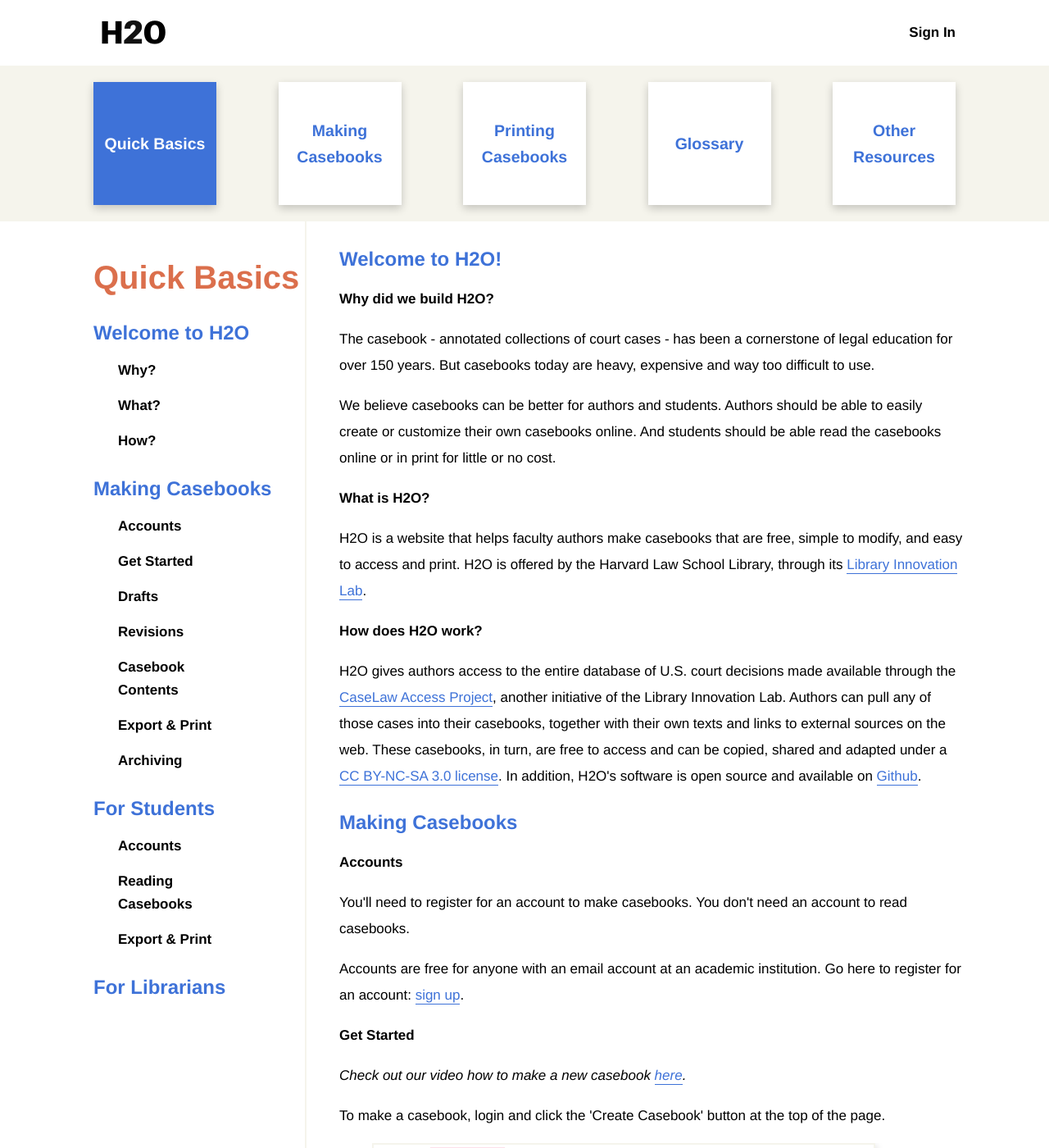
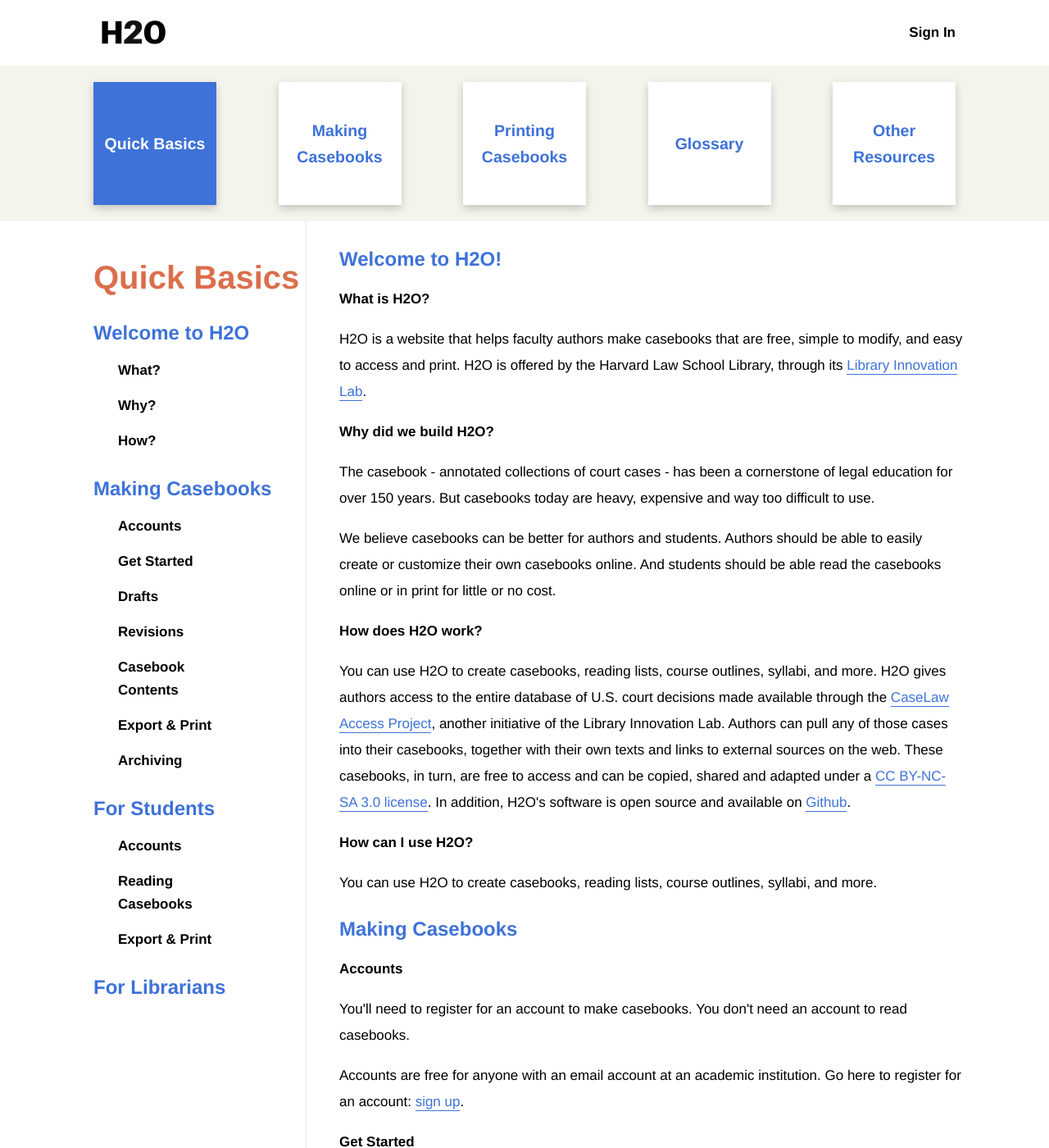
Before and after one commit to harvard-lil/h2o-static, a Jekyll site: the page built from app/index.html, in a window 1280 px wide and 1400 px high. Shown: the whole window at 82% size. Built offline with Jekyll 4.4.1, drawn with Linux system fonts in a browser that asks for light colours; some of the changed text lies outside the part shown.

Commit message:
Updates - Quick Basics
Updates:
- Reorder questions / navigation to place "What is H2O?" first.
- Highlight use cases, included in "How does H2O work?" to add "You can use H2O to create casebooks, reading lists, course outlines, syllabi, and more."
- Link and capitalize word "contracts", swap out full url: “Here's an example of a casebook, for contracts: https://opencasebook.org/casebooks/25965-contracts/.”
- Remove brackets: "[View Archived Casebooks]" link on the upper right-hand side of your dashboard."

```diff
--- a/app/index.html
+++ b/app/index.html
@@ -16,8 +16,8 @@ sharing-image: images/h2o-logo.svg
         <li ><a href="#welcome">Welcome to H2O</a></li>
         <li>
             <ul class="toc-level-2">
+            <li><a href="#what">What?</a></li>
             <li><a href="#why">Why?</a></li>
-            <li><a href="#what">What?</a></li>
             <li><a href="#how">How?</a></li>
         </ul>
         </li>
@@ -49,15 +49,18 @@ sharing-image: images/h2o-logo.svg
 
     <h2 id="welcome">Welcome to H2O!</h2>
 
+    <h3 id="what">What is H2O?</h3>
+    <p>H2O is a website that helps faculty authors make casebooks that are free, simple to modify, and easy to access and print. H2O is offered by the Harvard Law School Library, through its <a href="https://lil.law.harvard.edu" target="_blank">Library Innovation Lab</a>.</p>
+
     <h3 id="why">Why did we build H2O?</h3>
     <p>The casebook - annotated collections of court cases - has been a cornerstone of legal education for over 150 years. But casebooks today are heavy, expensive and way too difficult to use.</p>
     <p>We believe casebooks can be better for authors and students. Authors should be able to easily create or customize their own casebooks online. And students should be able read the casebooks online or in print for little or no cost.</p>
 
-    <h3 id="what">What is H2O?</h3>
-    <p>H2O is a website that helps faculty authors make casebooks that are free, simple to modify, and easy to access and print. H2O is offered by the Harvard Law School Library, through its <a href="https://lil.law.harvard.edu" target="_blank">Library Innovation Lab</a>.</p>
+    <h3 id="how">How does H2O work?</h3>
+    <p>You can use H2O to create casebooks, reading lists, course outlines, syllabi, and more. H2O gives authors access to the entire database of U.S. court decisions made available through the <a href="https://case.law" target="_blank">CaseLaw Access Project</a>, another initiative of the Library Innovation Lab. Authors can pull any of those cases into their casebooks, together with their own texts and links to external sources on the web. These casebooks, in turn, are free to access and can be copied, shared and adapted under a <a href="https://creativecommons.org/licenses/by-nc-sa/3.0/" target="_blank">CC BY-NC-SA 3.0 license</a>. In addition, H2O's software is open source and available on <a href="https://github.com/harvard-lil/h2o" target="_blank">Github</a>. </p>
 
-    <h3 id="how">How does H2O work?</h3>
-    <p>H2O gives authors access to the entire database of U.S. court decisions made available through the <a href="https://case.law" target="_blank">CaseLaw Access Project</a>, another initiative of the Library Innovation Lab. Authors can pull any of those cases into their casebooks, together with their own texts and links to external sources on the web. These casebooks, in turn, are free to access and can be copied, shared and adapted under a <a href="https://creativecommons.org/licenses/by-nc-sa/3.0/" target="_blank">CC BY-NC-SA 3.0 license</a>. In addition, H2O's software is open source and available on <a href="https://github.com/harvard-lil/h2o" target="_blank">Github</a>. </p>
+    <h3>How can I use H2O?</h3>
+    <p>You can use H2O to create casebooks, reading lists, course outlines, syllabi, and more.
 
     <h2 id="making-casebooks">Making Casebooks</h2>
     <h3 id="accounts">Accounts</h3>
@@ -106,7 +109,7 @@ sharing-image: images/h2o-logo.svg
     <p>To print your casebook, click the Export button. H2O will download a Word file containing the entire contents of your casebook. Open the file in Word to make any layout, formatting or other changes before printing.</p>
 
     <h3 id="archiving">Archiving</h3>
-    <p>To archive a draft casebook and remove it from your dashboard, go to your casebook's "Settings" tab and click "Archive." The casebook no longer will be visible on your dashboard but you'll still be able to access it by clicking the "[View Archived Casebooks]" link on the upper right-hand side of your dashboard. If necessary, you can "Unarchive" the casebook from there.</p>
+    <p>To archive a draft casebook and remove it from your dashboard, go to your casebook's "Settings" tab and click "Archive." The casebook no longer will be visible on your dashboard but you'll still be able to access it by clicking the "View Archived Casebooks" link on the upper right-hand side of your dashboard. If necessary, you can "Unarchive" the casebook from there.</p>
     <figure>
         <img src="{{ site.baseurl }}/assets/images/archive-casebook.png" alt="A screenshot of a casebook's settings tab showing the archive button.">
     </figure>
@@ -116,7 +119,7 @@ sharing-image: images/h2o-logo.svg
     <p>You don't need an account to read casebooks, but you'll need one if you want to clone or export casebooks. If you want an account, <a href="https://opencasebook.org/accounts/new/">sign up here for free</a>.</p>
     <h3 id="reading-casebooks">Reading Casebooks</h3>
     <p>To find a particular casebook, either get the link from your professor or <a href="https://opencasebook.org/search" target="_blank">search H2O</a> for your professor's name or the title of the casebook.</p>
-    <p>Here's an example of a casebook, for contracts: <a href="https://opencasebook.org/casebooks/25965-contracts/" target="_blank">https://opencasebook.org/casebooks/25965-contracts/</a>. Navigate through it by clicking on sections or individual cases or other resources.</p>
+    <p>Here's an example of a casebook, for <a href="https://opencasebook.org/casebooks/25965-contracts/">Contracts</a>. Navigate through it by clicking on sections or individual cases or other resources.</p>
     <h3 id="students-exporting-printing">Export and Print</h3>
     <p>You can print H2O casebooks or portions of casebooks. Use the Export button to download a Word file with the contents of the casebook. Open the file in Word, make any formatting changes you like, then print it from Word.</p>
 
```
